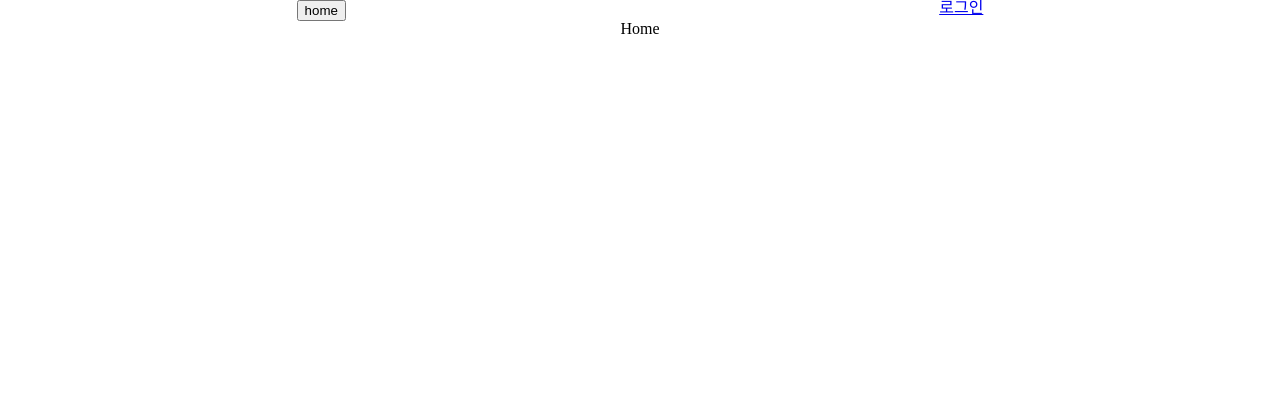
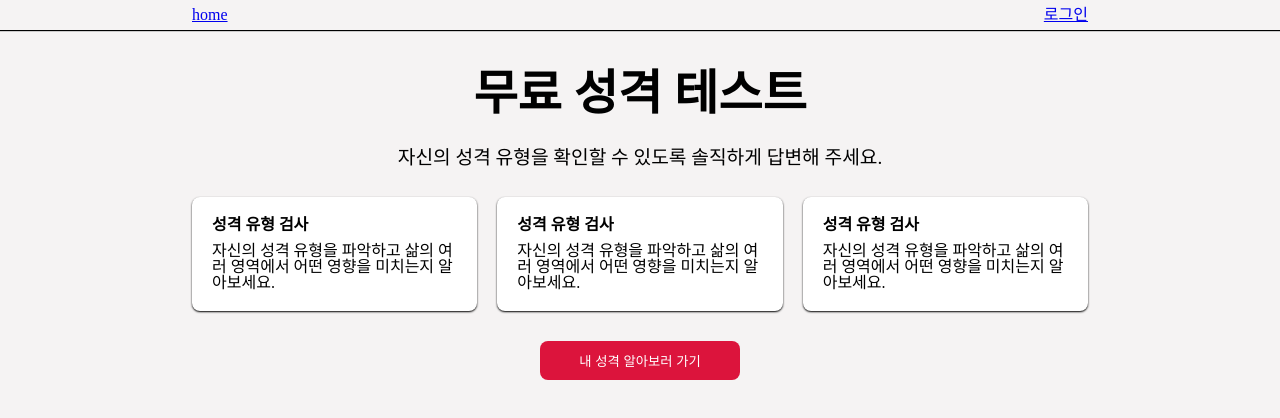
Before and after one commit to adorable-otter/mbti, a React (Vite) app: page / in a window 1280 px wide. Shown: the top 418 px of the page. Built offline with nearby package versions, Linux system fonts and the light colour scheme.

Commit message:
feat: Home page 구성 및 layout css 조정

```diff
--- a/src/components/Layout.jsx
+++ b/src/components/Layout.jsx
@@ -1,22 +1,41 @@
 import { Link } from 'react-router-dom';
 import styled from 'styled-components';
+import { contentMaxWidth } from '../styles/common';
 
 const Layout = ({ children }) => {
   return (
     <Wrap>
       <Header>
-        <button>home</button>
-        <Link>로그인</Link>
+        <Actions>
+          <Link>home</Link>
+          <Link>로그인</Link>
+        </Actions>
       </Header>
-      <main>{children}</main>
+      <Main>{children}</Main>
     </Wrap>
   );
 };
 
+const Main = styled.div`
+  display: flex;
+  justify-content: center;
+`
+
+const Actions = styled.div`
+  display: flex;
+  justify-content: space-between;
+  width: 100%;
+  ${contentMaxWidth};
+`;
+
 const Header = styled.header`
   display: flex;
-  justify-content: space-around;
+  justify-content: center;
+  align-items: center;
   width: 100%;
+  box-shadow: 0px 1px 1px;
+  height: 30px;
+  margin-bottom: 40px;
 `;
 
 const Wrap = styled.div`
@@ -25,6 +44,7 @@ const Wrap = styled.div`
   align-items: center;
   min-height: 100vh;
   margin: 0;
+  background-color: #f5f3f3;
 `;
 
 export default Layout;
--- /dev/null
+++ b/src/components/main/DescriptionCard.jsx
@@ -0,0 +1,26 @@
+import styled from 'styled-components';
+
+const DescriptionCard = () => {
+  return (
+    <Wrap>
+      <Title>성격 유형 검사</Title>
+      <p>자신의 성격 유형을 파악하고 삶의 여러 영역에서 어떤 영향을 미치는지 알아보세요.</p>
+    </Wrap>
+  );
+};
+
+const Title = styled.p`
+  font-weight: bold;
+  margin-bottom: 10px;
+`
+
+const Wrap = styled.section`
+  display: flex;
+  flex-direction: column;
+  padding: 20px;
+  border-radius: 8px;
+  box-shadow: 0 1px 2px;
+  background-color: white;
+`;
+
+export default DescriptionCard;
--- a/src/pages/Home.jsx
+++ b/src/pages/Home.jsx
@@ -1,5 +1,53 @@
+import styled from 'styled-components';
+import DescriptionCard from '../components/main/DescriptionCard';
+import { contentMaxWidth } from '../styles/common';
+
 const Home = () => {
-  return <div>Home</div>;
+  return (
+    <Wrap>
+      <Title>무료 성격 테스트</Title>
+      <SubTitle>자신의 성격 유형을 확인할 수 있도록 솔직하게 답변해 주세요.</SubTitle>
+      <DescriptionCards>
+        <DescriptionCard />
+        <DescriptionCard />
+        <DescriptionCard />
+      </DescriptionCards>
+      <MoveButton>내 성격 알아보러 가기</MoveButton>
+    </Wrap>
+  );
 };
 
+const MoveButton = styled.button`
+  background-color: crimson;
+  color: white;
+  width: 200px;
+  border: none;
+  border-radius: 8px;
+  padding: 10px;
+`;
+
+const SubTitle = styled.p`
+  font-size: 1.2rem;
+  margin-bottom: 30px;
+`;
+
+const Title = styled.h1`
+  font-weight: bold;
+  font-size: 3rem;
+  margin-bottom: 30px;
+`;
+
+const DescriptionCards = styled.div`
+  display: flex;
+  gap: 20px;
+  margin-bottom: 30px;
+`;
+
+const Wrap = styled.div`
+  display: flex;
+  flex-direction: column;
+  align-items: center;
+  ${contentMaxWidth};
+`;
+
 export default Home;
--- /dev/null
+++ b/src/styles/common.js
@@ -0,0 +1,5 @@
+import { css } from "styled-components";
+
+export const contentMaxWidth = css`
+  max-width: 70%;
+`;
```
